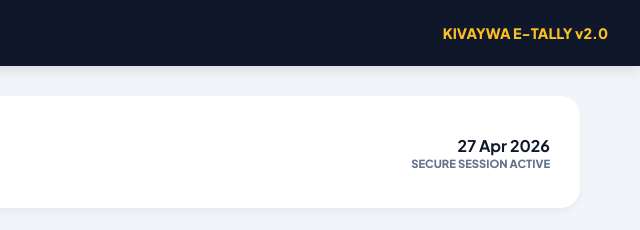
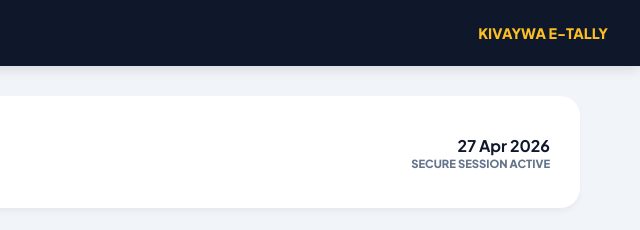
Before and after one commit to blackmutant254-star/KBHS, a website: page results.html in a window 1280 px wide. Shown: the top 230 px of the page, 640-1280 px from the left. Drawn offline with Linux system fonts and the light colour scheme; no server answers.

Commit message:
Update results.html

```diff
--- a/results.html
+++ b/results.html
@@ -4,7 +4,7 @@
     <meta charset="UTF-8">
     <meta name="viewport" content="width=device-width, initial-scale=1.0">
     <link rel="icon" type="image/png" href="https://encrypted-tbn0.gstatic.com/images?q=tbn:ANd9GcT182QjOZmHaUdd56SiVgSFx14YvNEuzOUS7A&s">
-    <title>Kivaywa Boys | E-Tally Command</title>
+    <title>Kivaywa Boys | E-Tally</title>
     <link href="https://fonts.googleapis.com/css2?family=Plus+Jakarta+Sans:wght@400;600;700;800&display=swap" rel="stylesheet">
     <link rel="stylesheet" href="https://cdnjs.cloudflare.com/ajax/libs/font-awesome/6.4.0/css/all.min.css">
 
@@ -209,7 +209,7 @@
 
     <nav>
         <a href="dash.html" class="back-btn"><i class="fas fa-chevron-left"></i> DASHBOARD</a>
-        <div style="font-weight: 800; font-size: 0.9rem; color: var(--gold);">KIVAYWA E-TALLY v2.0</div>
+        <div style="font-weight: 800; font-size: 0.9rem; color: var(--gold);">KIVAYWA E-TALLY </div>
     </nav>
 
     <div class="container">
```
